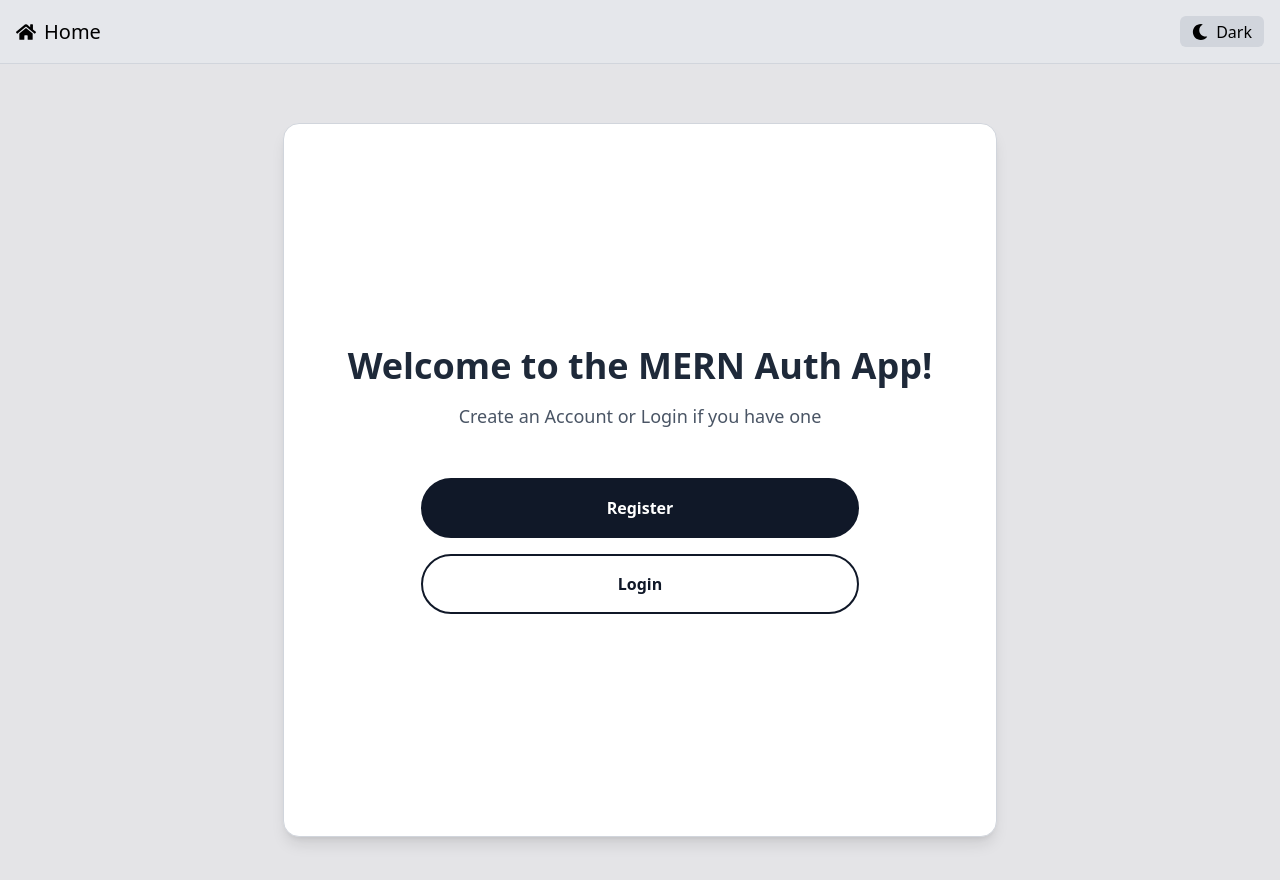
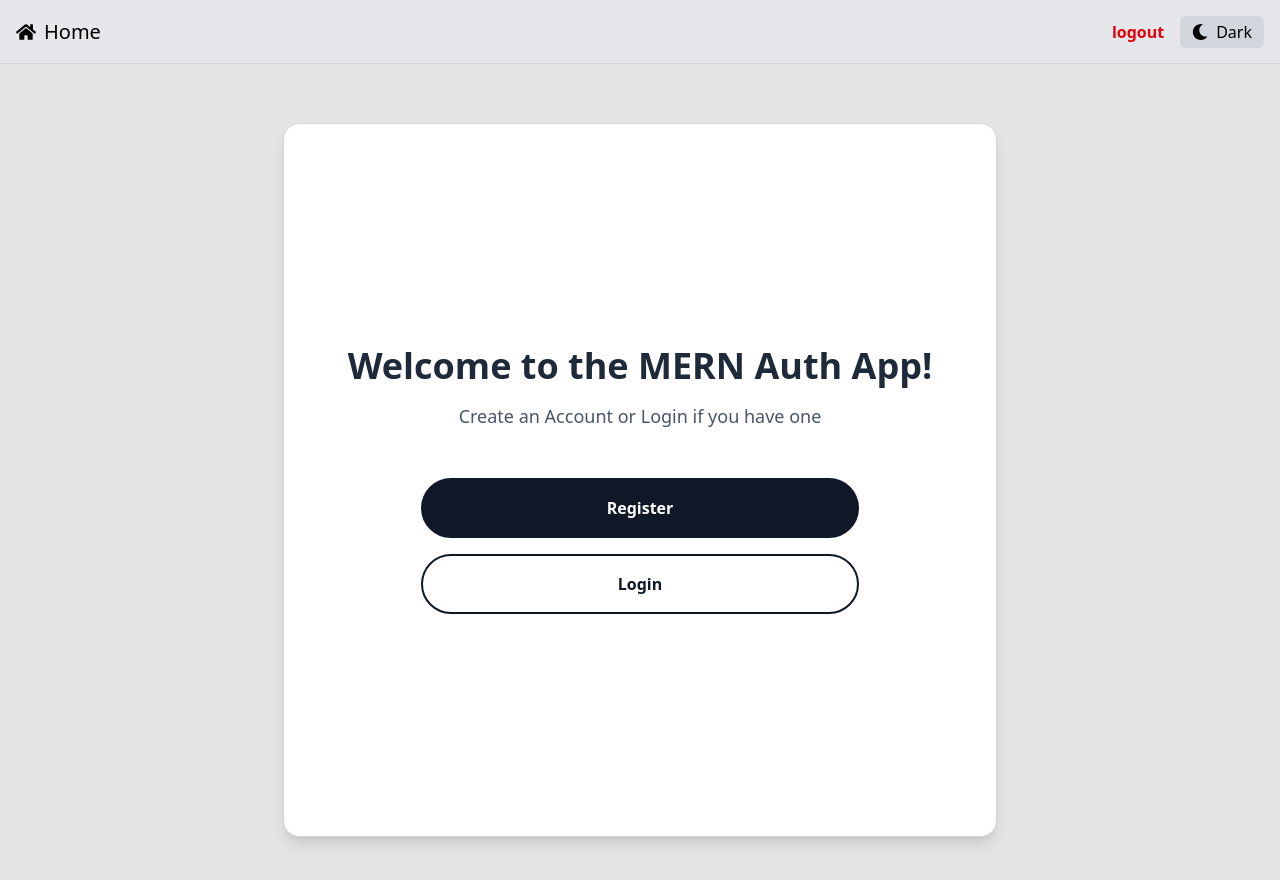
Before and after one commit to martinvega2003/pern-auth-with-typescript, a React (Vite) app in the folder client/: page / in a window 1280 px wide. Built offline with nearby package versions, Linux system fonts and the light colour scheme; no server answers; sample sign-in values are in the browser's storage.

Commit message:
feat: update Navbar to show logout button when authenticated

```diff
--- a/client/src/components/Navbar.tsx
+++ b/client/src/components/Navbar.tsx
@@ -2,10 +2,15 @@ import React from "react";
 import { useTheme } from "../context/ThemeModeContext";
 import { useNavigate } from "react-router-dom";
 import { FaMoon, FaSun, FaHome } from "react-icons/fa";
+import { useAuth } from "../context/AuthContext";
+import Button from "./Button";
 
 const Navbar: React.FC = () => {
   const { theme, toggleTheme } = useTheme();
   const navigate = useNavigate();
+
+  // Get isAuthenticated and logout function from AuthContext
+  const { isAuthenticated, logout } = useAuth()!;
 
   return (
     <nav className="fixed top-0 h-16 p-4 bg-gray-200 dark:bg-gray-800 flex justify-between border-b border-gray-300 dark:border-gray-700 w-full">
@@ -16,6 +21,17 @@ const Navbar: React.FC = () => {
             <FaHome />
           </div> Home
       </span>
+      <div className="flex justify-center items-center gap-4">
+        {isAuthenticated && (
+          <Button
+            variant="text"
+            textColor="text-red-600 dark:text-red-400 hover:text-red-800 dark:hover:text-red-200"
+            onClick={() => {
+              logout();
+              navigate('/');
+            }}
+          >logout</Button>
+        )}
         {theme !== "light" ? (
           <button
             onClick={toggleTheme}
@@ -35,6 +51,7 @@ const Navbar: React.FC = () => {
             </div> Dark
           </button>
         )}
+      </div>
     </nav>
   );
 }
```
Lines whose indentation alone changed are shown as unchanged.
